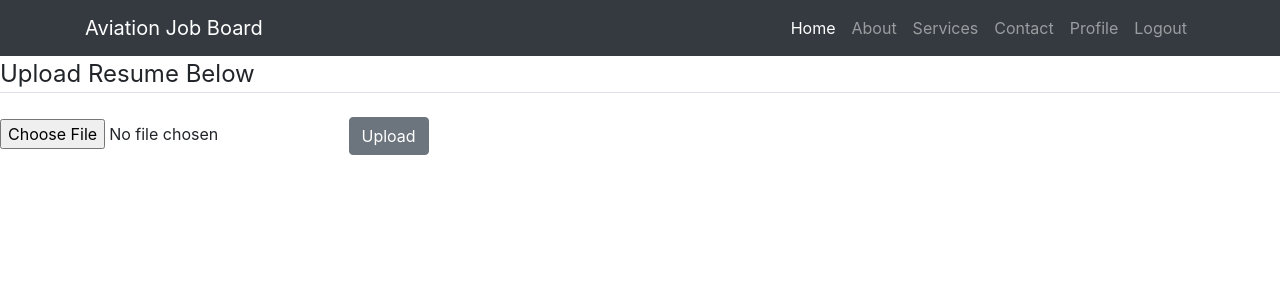
After one commit to mwill279/Team-33-Aviation-portal, a Django app: page /resume/ in a window 1280 px wide. The commit adds this page. Shown: the top 300 px of the page. Run offline with Django 3.2, Linux system fonts and the light colour scheme; a user stored in the database is signed in; some libraries are stand-ins or nearby versions.

Commit message:
Fileupload Button
Added file upload button and resume page

Pyresparser is required for using the file upload button

```diff
--- a/aviation-project/aviation/urls.py
+++ b/aviation-project/aviation/urls.py
@@ -27,6 +27,7 @@ urlpatterns = [
     path('admin/', admin.site.urls),
     path('jobpost/', postjob_view, name='post_job'),
     path('register/', user_views.register, name='register'),
+    path('resume/', user_views.resume, name='resume'),
     path('profile/', user_views.profile, name='profile'),
     path('login/', auth_views.LoginView.as_view(template_name='users/login.html'), name='login'),
     path('logout/', auth_views.LogoutView.as_view(template_name='users/logout.html'), name='logout'),
--- a/aviation-project/users/templates/users/profile.html
+++ b/aviation-project/users/templates/users/profile.html
@@ -8,6 +8,7 @@
             <div class="media-body">
                 <h2 class="account-heading">{{ user.username }}</h2>
                 <p class="text-secondary">{{ user.email }}</p>
+				<a class= "btn btn-primary" type="submit" href = "{% url 'resume' %}">Upload Resume</a>
             </div>
         </div>
         <form method="POST" enctype="multipart/form-data">
--- /dev/null
+++ b/aviation-project/users/templates/users/resume.html
@@ -0,0 +1,13 @@
+{% extends "base.html" %}
+{% load crispy_forms_tags %}
+{% block content %}
+
+	<form method="POST" enctype="multipart/form-data">
+        {% csrf_token %}
+        <fieldset class="form-group">
+            <legend class="border-bottom mb-4">Upload Resume Below</legend>
+            <input type = "file" name = "resume">
+			<button class= "btn btn-secondary" type="submit">Upload</button>
+        </fieldset>
+
+{% endblock content %}
--- a/aviation-project/users/views.py
+++ b/aviation-project/users/views.py
@@ -3,7 +3,10 @@ from django.contrib.auth.forms import UserCreationForm
 from django.contrib import messages
 from django.contrib.auth.decorators import login_required
 from .forms import UserRegisterForm, UserUpdateForm
-
+from django.core.files.storage import FileSystemStorage
+from pyresparser import ResumeParser
+from django.conf import settings
+import os
 # Create your views here.
 def register(request):
     if request.method == 'POST':
@@ -35,3 +38,18 @@ def profile(request):
     }
 
     return render(request, 'users/profile.html', context)
+@login_required()
+def resume(request):
+    parsed_info = {}
+    if request.method == 'POST':
+        uploaded_file = request.FILES['resume']
+        if uploaded_file.name.endswith(".pdf") or uploaded_file.name.endswith(".docx"):
+            fs = FileSystemStorage(location = os.path.join(settings.MEDIA_ROOT, 'resumes'))
+            fs.save(uploaded_file.name, uploaded_file)
+            path = os.path.join(settings.MEDIA_ROOT, 'resumes') + '/'+ uploaded_file.name
+            parsed_info = ResumeParser(path).get_extracted_data()
+            print(parsed_info)
+            os.remove(path)
+        else:
+            print("Invalid Request")
+    return render(request, 'users/resume.html', parsed_info)
```
